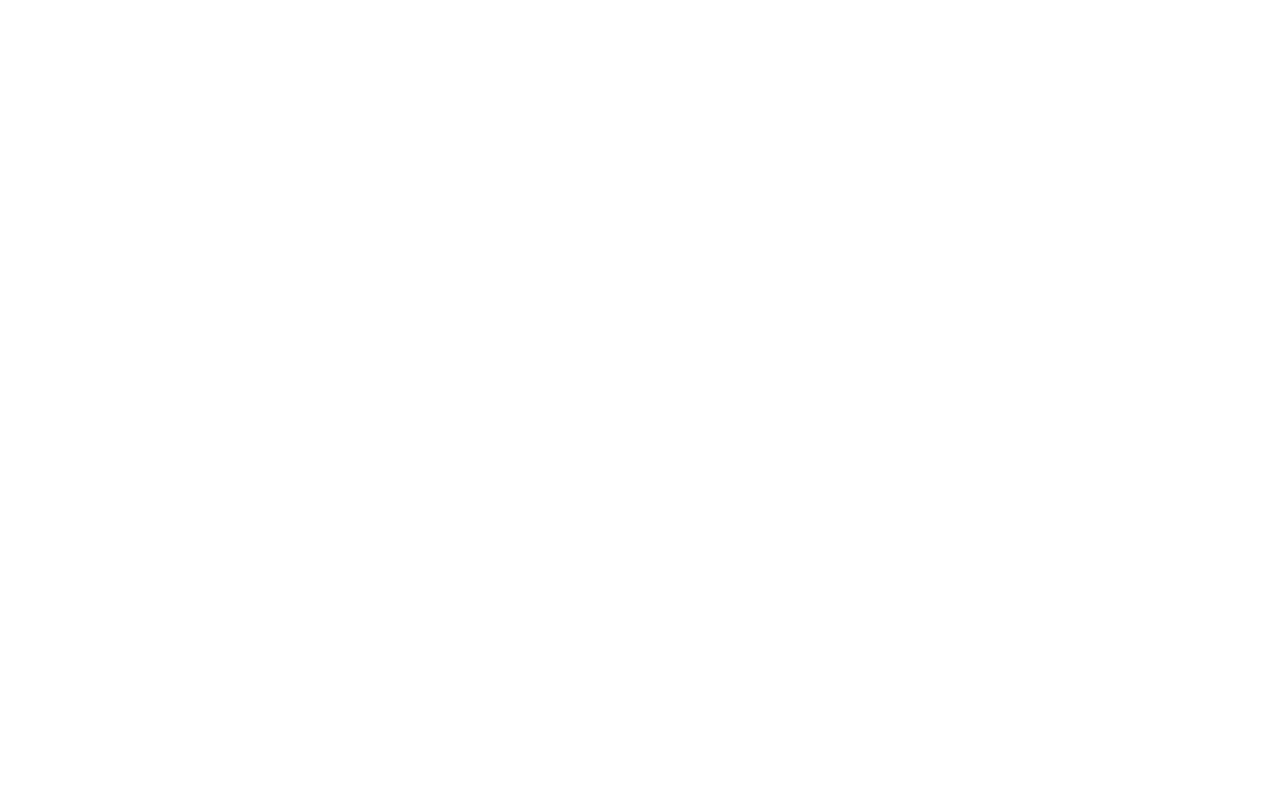
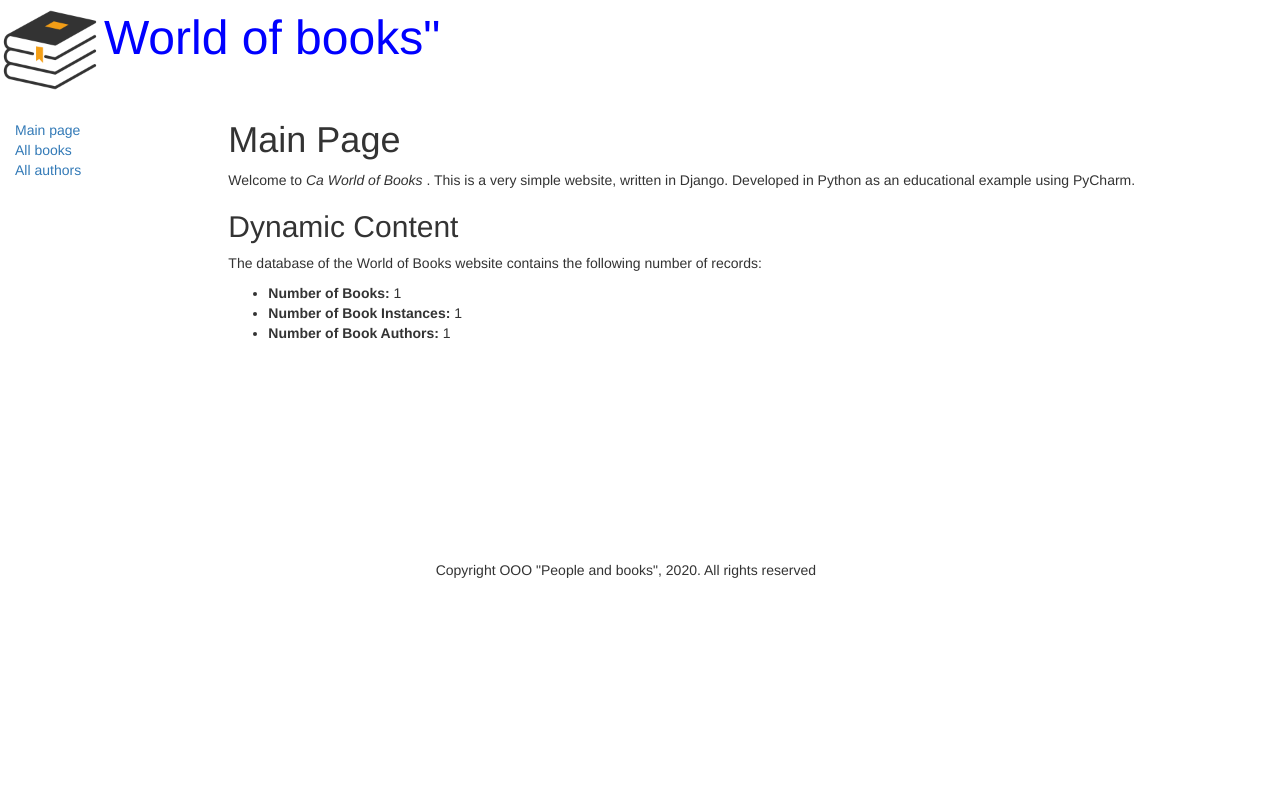
Before and after one commit to Otkirbek10/Booksite, a Django app: page / in a window 1280 px wide. Before the commit the page is empty. Run offline with Django 5.2, Linux system fonts and the light colour scheme; tables that the repository leaves empty hold one stand-in row (values such as "Sample post"); some libraries are stand-ins or nearby versions.

Commit message:
Building website

```diff
--- a/config/settings.py
+++ b/config/settings.py
@@ -119,6 +119,9 @@
 # https://docs.djangoproject.com/en/5.0/howto/static-files/
 
 STATIC_URL = 'static/'
+STATICFILES_DIRS = [
+    BASE_DIR / 'static'
+]
 
 # Default primary key field type
 # https://docs.djangoproject.com/en/5.0/ref/settings/#default-auto-field
--- /dev/null
+++ b/static/css/styles.css
@@ -0,0 +1,8 @@
+.sidebar-nav {
+    margin-top: 20px;
+    padding: 0;
+    list-style: none;
+}
+.mogo {
+    padding: 20%;
+}
--- a/templates/base.html
+++ b/templates/base.html
@@ -0,0 +1,41 @@
+<!DOCTYPE html>
+<html lang="en">
+<head>
+    {% block title %}<title>World of books</title>{% endblock %}
+    <meta charset="utf-8">
+    <meta name="viewport" content="width=device-width, initial-scale=1">
+    <link rel="stylesheet" href="https://maxcdn.bootstrapcdn.com/bootstrap/3.3.7/css/bootstrap.min.css">
+    <script src="https://ajax.googleapis.com/ajax/libs/jquery/1.12.4/jquery.min.js"></script>
+    <script src="https://maxcdn.bootstrapcdn.com/bootstrap/3.3.7/js/bootstrap.min.js"></script>
+    {% load static %}
+    <link rel="stylesheet" href="{% static 'css/styles.css' %}">
+    {% block head %}
+        <img src="{% static 'images/logo2.jpg' %}"
+        style="width:100px; height:100px;" align="absmidde">
+        <font size="7" color="blue">World of books"</font>
+    {% endblock %}
+</head>
+<body>
+    <div class="container-fluid">
+        <div class="row">
+            <div class="col-sm-2">
+                {% block sidebar %}
+                <ul class="sidebar-nav">
+                    <li><a href="{% url 'index' %}">Main page</a></li>
+                    <li><a href="">All books</a></li>
+                    <li><a href="">All authors</a></li>
+                </ul>
+                {% endblock %}
+            </div>
+            <div class="col-sm-10">
+            {% block content %}{% endblock %}
+            {% block footer %}
+                {% block copyright %}
+            <p class="mogo">Copyright ООО "People and books", 2020. All rights reserved</p>
+                {% endblock %}
+            {% endblock %}
+            </div>
+        </div>
+    </div>
+</body>
+</html>
--- a/templates/catalog/index.html
+++ b/templates/catalog/index.html
@@ -1,12 +1,15 @@
-<!DOCTYPE html>
-<html lang="en">
-<head>
-    <meta charset="UTF-8">
-    <meta http-equiv="X-UA-Compatible" content="IE=edge">
-    <meta name="viewport" content="width=device-width, initial-scale=1.0">
-    <title>Document</title>
-</head>
-<body>
+{% extends 'base.html' %}
 
-</body>
-</html>
+{% block content %}
+<h1>Main Page</h1>
+<p>Welcome to <em>Ca World of Books </em>. This is a very simple website, written in Django. Developed in Python as an educational example using PyCharm.</p>
+<h2>Dynamic Content</h2>
+
+<p>The database of the World of Books website contains the following number of records:</p>
+<ul>
+    <li><strong>Number of Books:</strong> {{ books }}</li>
+    <li><strong>Number of Book Instances:</strong> {{ instances }}</li>
+    <li><strong>Number of Book Authors:</strong> {{ authors }}</li>
+</ul>
+
+{% endblock %}
```
Also changed, not shown: static/images/logo.jpg (added), static/images/logo2.jpg (added).
